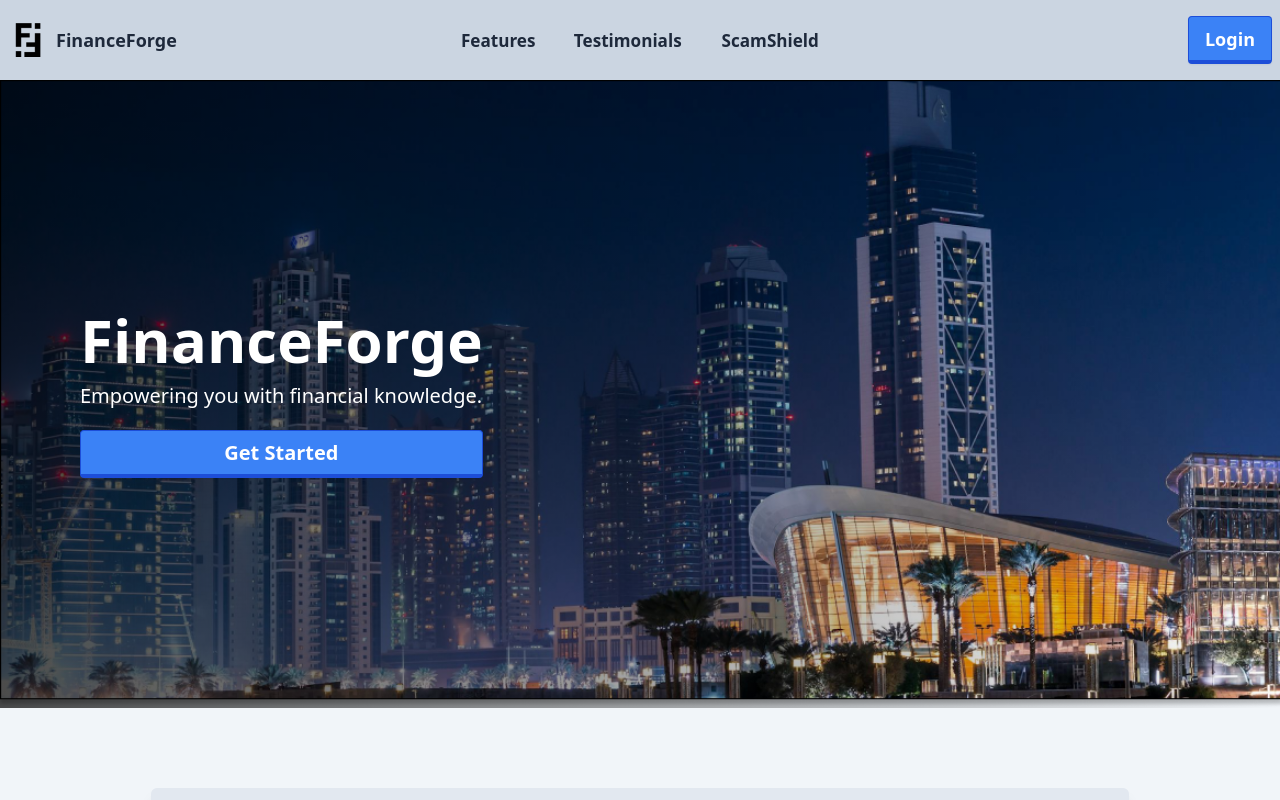
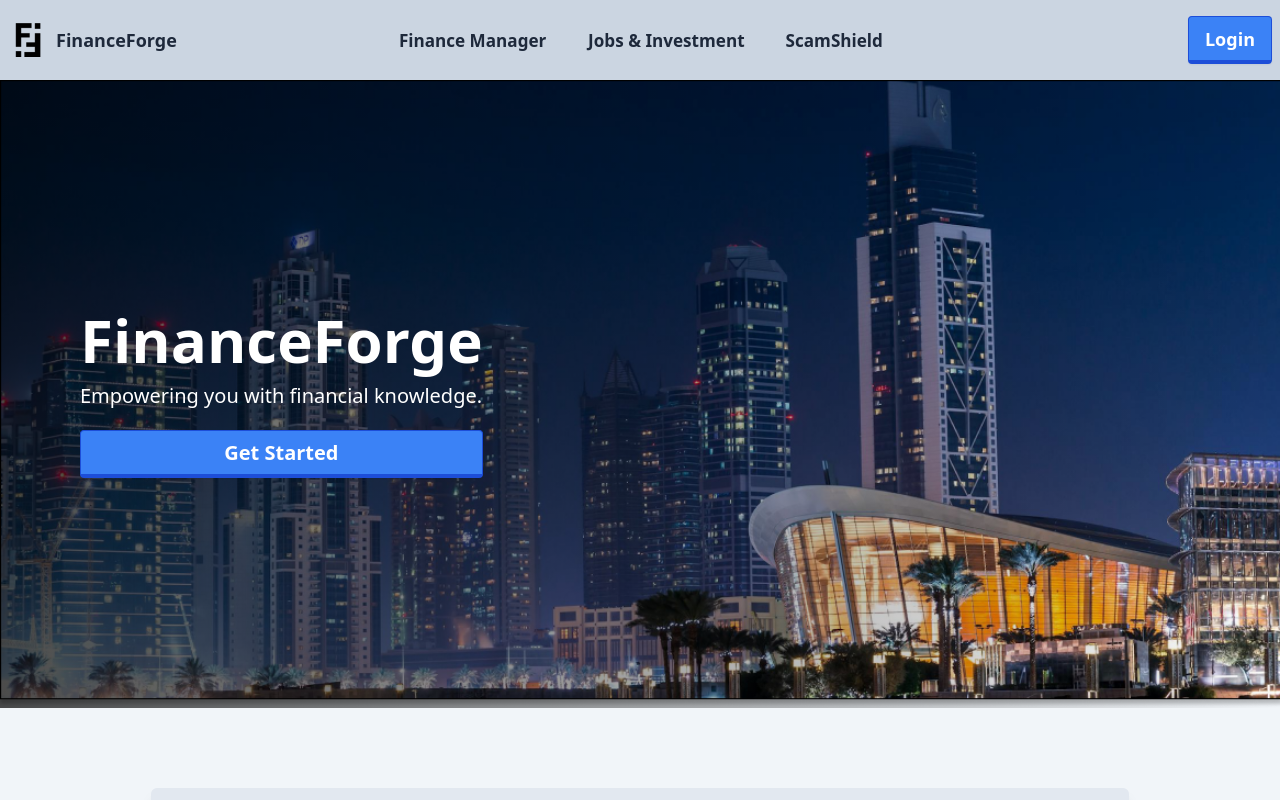
Before and after one commit to Jx1126/asp-final, a React (Vite) app: page / in a window 1280 px wide. Shown: the top 800 px of the page. Built offline with nearby package versions, Linux system fonts and the light colour scheme.

Commit message:
Header now links to all pages.

```diff
--- a/src/components/common/Header.tsx
+++ b/src/components/common/Header.tsx
@@ -27,7 +27,7 @@ function Header() {
                 className="w-10 h-auto hover:cursor-pointer"
                 alt="FinanceForge logo"
               />
-              <p className="text-slate-800 hidden sm:block md:text-lg hover:cursor-pointer ml-2">FinanceForge</p>
+              <p className="text-slate-800 hidden sm:block sm:text-base md:text-lg hover:cursor-pointer ml-2">FinanceForge</p>
 
             </Link>
           </div>
@@ -35,8 +35,8 @@ function Header() {
           <div className="navbar-center">
             <div className="hidden sm:block">
               <div className="menu menu-horizontal">
-                <a href="#features" className="btn btn-ghost">Features</a>
-                <a href="#testimonials" className="btn btn-ghost">Testimonials</a>
+                <Link to="/finance-manager" className="btn btn-ghost">Finance Manager</Link>
+                <Link to="/jobs-wealth" className="btn btn-ghost">Jobs & Investment</Link>
                 <Link to='/scam-awareness' className="btn btn-ghost">ScamShield</Link>
               </div>
             </div>
@@ -46,10 +46,16 @@ function Header() {
                 <li>
                   <details>
                     <summary className="text-slate-800  ">Menu</summary>
-                    <ul className="p-2 bg-black">
-                      <li><a>Features</a></li>
-                      <li><a>Testimonials</a></li>
-                      <li><Link to='/scam-awareness' >ScamShield</Link></li>
+                    <ul className="p-2 bg-slate-300 text-black">
+                      <li>
+                        <Link to="/finance-manager">Finance Manager</Link>
+                      </li>
+                      <li>
+                        <Link to="/jobs-wealth">Jobs & Investment</Link>
+                      </li>
+                      <li>
+                        <Link to="/scam-awareness">ScamShield</Link>
+                      </li>
                     </ul>
                   </details>
                 </li>
--- a/src/css/output.css
+++ b/src/css/output.css
@@ -2888,6 +2888,11 @@ html {
   color: rgb(202 138 4 / var(--tw-text-opacity));
 }
 
+.text-blue-800 {
+  --tw-text-opacity: 1;
+  color: rgb(30 64 175 / var(--tw-text-opacity));
+}
+
 .shadow-inner {
   --tw-shadow: inset 0 2px 4px 0 rgb(0 0 0 / 0.05);
   --tw-shadow-colored: inset 0 2px 4px 0 var(--tw-shadow-color);
@@ -3190,6 +3195,11 @@ body {
     font-size: 1.25rem;
     line-height: 1.75rem;
   }
+
+  .sm\:text-base {
+    font-size: 1rem;
+    line-height: 1.5rem;
+  }
 }
 
 @media (min-width: 768px) {
```
